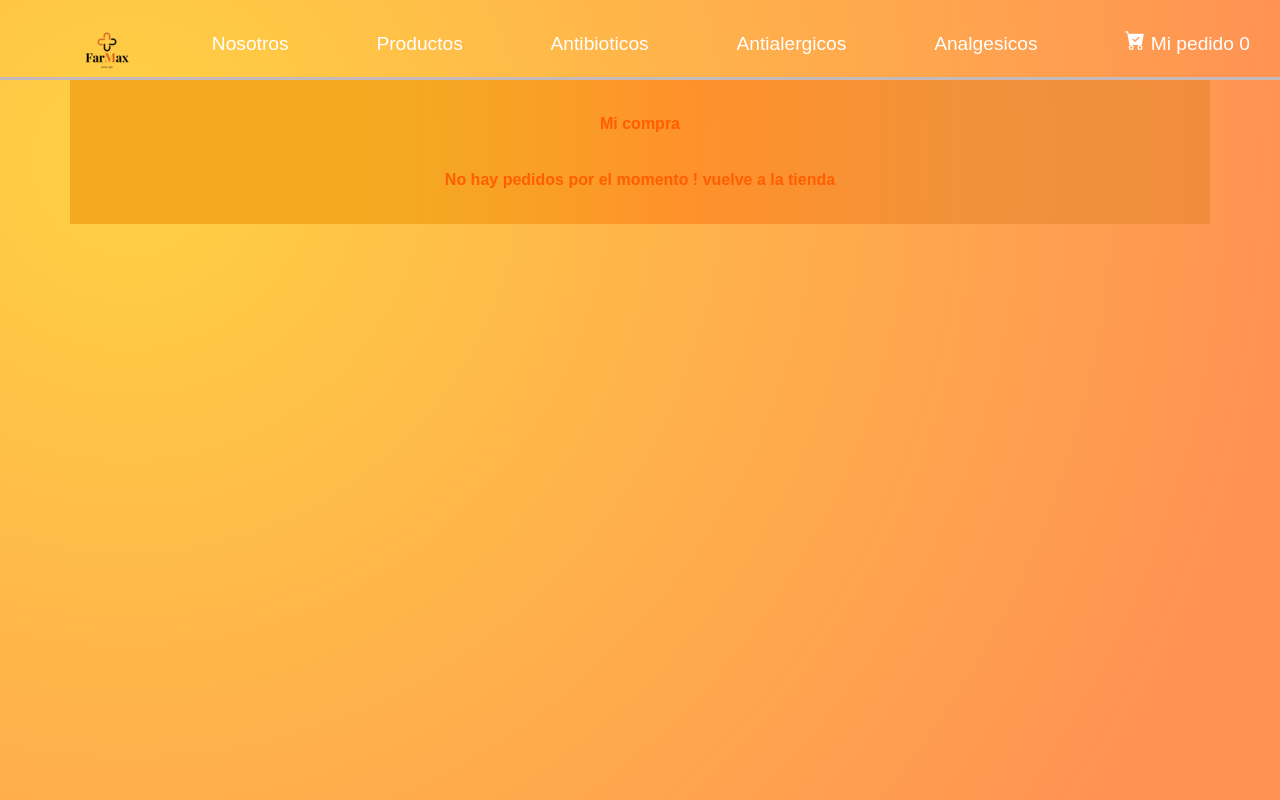
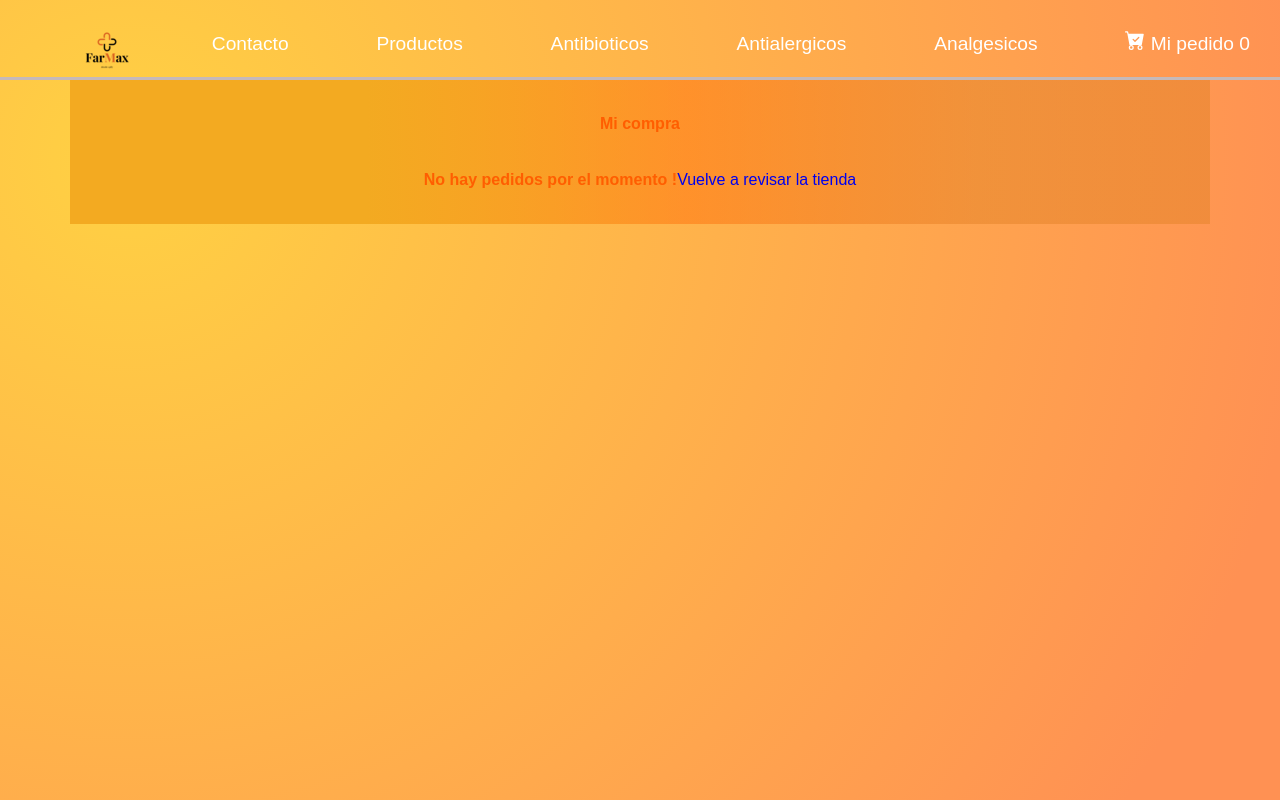
Before and after one commit to maxizanabria/proyectoZanabria, a React (Vite) app: page /carrito in a window 1280 px wide. Built offline with nearby package versions, Linux system fonts and the light colour scheme.

Commit message:
proyectoZanabriaFinal

```diff
--- a/package.json
+++ b/package.json
@@ -13,6 +13,7 @@
     "firebase": "^10.3.1",
     "react": "^18.2.0",
     "react-dom": "^18.2.0",
+    "react-hook-form": "^7.47.0",
     "react-router-dom": "^6.15.0",
     "sweetalert2": "^11.7.27"
   },
--- a/src/App.jsx
+++ b/src/App.jsx
@@ -1,12 +1,11 @@
-
 import './App.css';
 import ItemListConteiner from './componentes/ItemListContainer';
 import Navbar from './componentes/Navbar/Navbar';
-import Nosotros from './componentes/Nosotros';
 import { BrowserRouter, Route, Routes } from 'react-router-dom';
 import ItemDetailContainer from './componentes/itemDetailContainer';
 import { CartProvider } from './Context/CartContext';
 import Carrito from './componentes/Carrito';
+import Nosotros from './componentes/Nosotros';
 
 
 
@@ -49,5 +48,4 @@ function App() {
 }
 
 
-
 export default App
--- a/src/componentes/Carrito.jsx
+++ b/src/componentes/Carrito.jsx
@@ -29,6 +29,7 @@ const Carrito = () => {
             <p>Precio Total: ${prod.precio * prod.cantidad}</p>
             <p>Cant: {prod.cantidad}</p>
             <button onClick={handleVaciar} className='buttonCart'> Eliminar de mi compra </button>
+
             <br />
             </div>
           </div>
@@ -40,11 +41,11 @@ const Carrito = () => {
       <>
       <h2>Precio total: ${precioTotal()}</h2>
       <button onClick={handleVaciar} className='buttonCart'> Vaciar Carrito </button>
-      <button className='buttonCart' > Confirmar Compra </button>
+      <button className='buttonCart' > <Link to="/checkout"> Finalizar Compra  </Link> </button>
       <button className='buttonCart'> <Link to="/productos" > Volver a la tienda  </Link></button>
       </> :
 
-      <h2>No hay pedidos por el momento ! vuelve a la tienda </h2>
+      <h2>No hay pedidos por el momento ! <Link to="/productos" > Vuelve a revisar la tienda</Link></h2>
 
 
 
--- a/src/componentes/Navbar/Navbar.jsx
+++ b/src/componentes/Navbar/Navbar.jsx
@@ -7,10 +7,10 @@ const Navbar = () => {
   return (
    <nav className='navbar'>
 
-    <a className='logo' href="/">
+    <li className='logo' href="/">
       <img src={logofarmax} alt="logo" />
-    </a>
-    <li className='list'><Link className="menu-link" to="/nosotros" > Nosotros</Link> </li>
+    </li>
+    <li className='list'><Link className="menu-link" to="/Contacto" > Contacto </Link> </li>
     <li className='list'><Link className="menu-link" to="/productos" > Productos </Link></li>
     <li className='list'><Link className="menu-link" to="/productos/antibioticos" > Antibioticos </Link></li>
     <li className='list'><Link className="menu-link" to="/productos/antialergicos" > Antialergicos </Link></li>
```
Also changed, not shown: src/componentes/Nosotros.jsx (line endings or trailing spaces), 1 other file (tests, documents, lock files or other folders).
